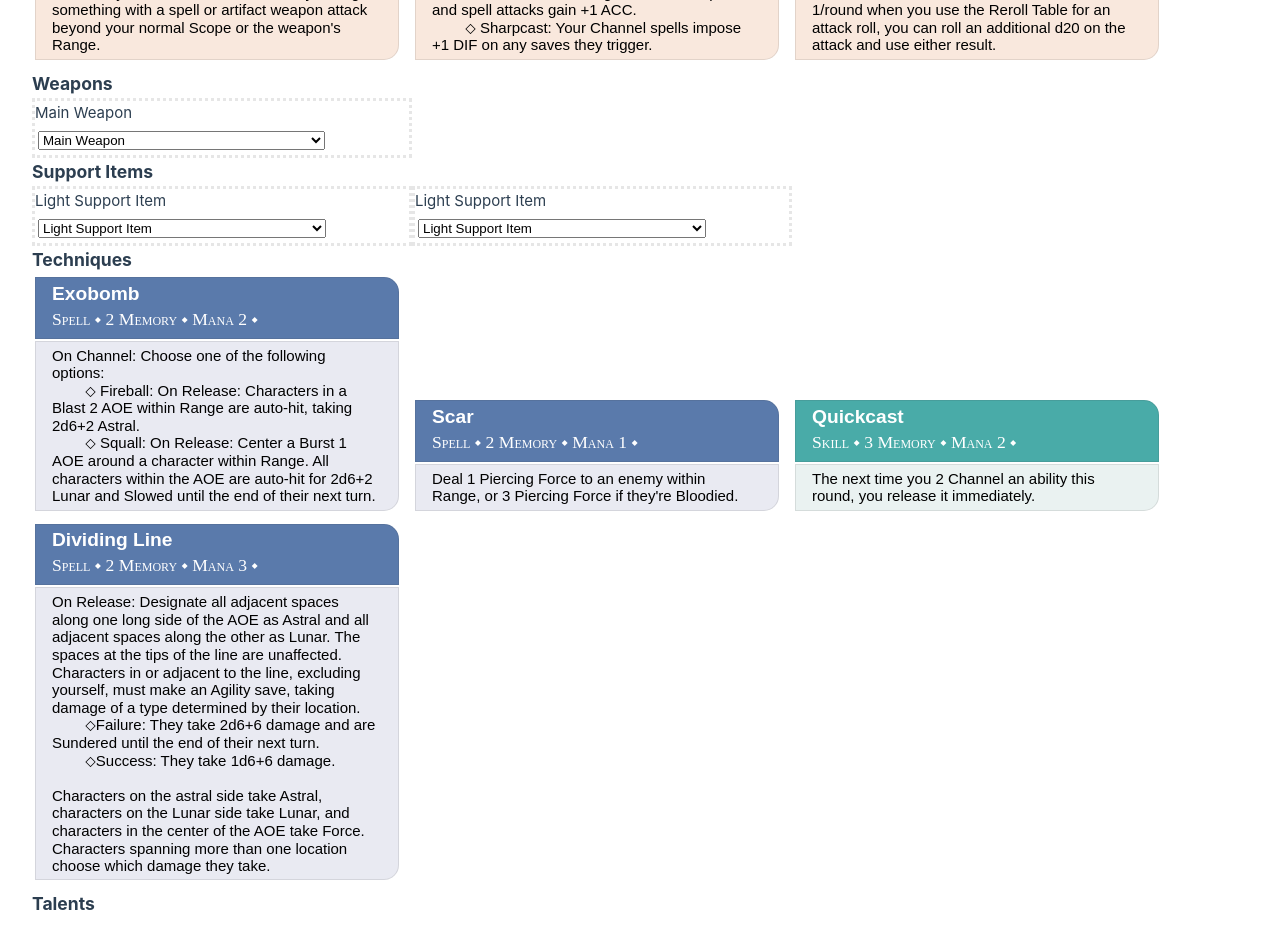
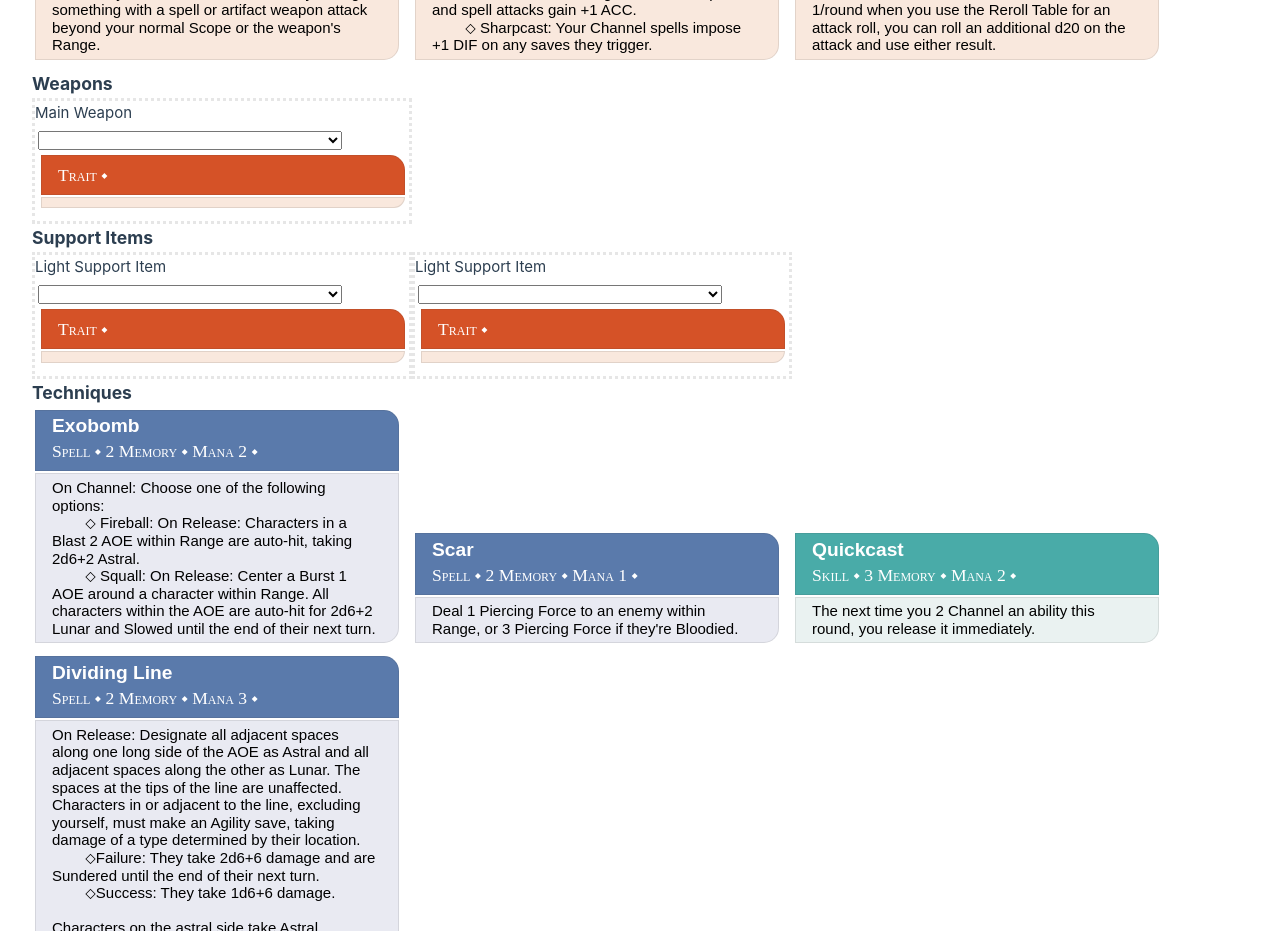
Before and after one commit to nimoooos/echofinder, a Vue app: page / in a window 1280 px wide. Shown: the part 900-1831 px from the top of the page. Built offline with nearby package versions, Linux system fonts and the light colour scheme.

Commit message:
fix: you can select your items now

```diff
--- a/src/App.vue
+++ b/src/App.vue
@@ -10,7 +10,7 @@ import AncestryTraitSelect from './components/CharacterCreator/ancestryTraitSele
 import JobSelect from './components/CharacterCreator/jobSelect.vue';
 import NavBar from './components/NavBar/NavBar.vue';
 import FeatureCard from './views/featureCard.vue';
-import { feature, license } from './data/licenseData';
+import { feature } from './data/licenseData';
 import SlotSelect from './components/CharacterCreator/slotSelect.vue';
 import type { iSupport, iWeapon } from './interfaces/iItem';
 
--- a/src/components/CharacterCreator/slotSelect.vue
+++ b/src/components/CharacterCreator/slotSelect.vue
@@ -1,8 +1,9 @@
 /** * Use this for weapon and support item slot select */
 <script setup lang="ts">
-import type { iSlot, iSupport, iWeapon, SlotSize } from '@/interfaces/iItem';
+import type { iSlot, iSupport, iWeapon } from '@/interfaces/iItem';
 import FeatureCard from '@/views/featureCard.vue';
-import { feature, license } from '@/data/licenseData';
+import { feature } from '@/data/licenseData';
+import { ref } from 'vue';
 
 const props = defineProps<{
   selectorType: 'Weapon' | 'Support Item';
@@ -11,10 +12,13 @@ const props = defineProps<{
 }>();
 const convertedSlotSize: string = { 2: 'Light', 3: 'Main', 4: 'Light/Light', 5: 'Heavy', 6: 'Main/Light' }[props.slotData.slotSize];
 
-const slot1Type = convertedSlotSize.split('/')[0];
-const slot2Type = convertedSlotSize.split('/')[1];
+const slot1Type: string = convertedSlotSize.split('/')[0];
+const slot2Type: string = convertedSlotSize.split('/')[1];
 
 const componentTitle = `${convertedSlotSize} ${props.selectorType}`;
+
+const slot1Feature = ref<string>(slot1Type);
+const slot2Feature = ref<string>(slot2Type);
 </script>
 
 <template>
@@ -23,21 +27,25 @@ const componentTitle = `${convertedSlotSize} ${props.selectorType}`;
     <table id="slot-holder">
       <tr>
         <td>
-          <select id="slot1">
+          <select id="slot1" v-model="slot1Feature">
             <option disabled selected value="">{{ slot1Type }} {{ props.selectorType }}</option>
-            <option v-for="unlock in props.unlocks" v-bind:key="unlock.name" :value="unlock.name">{{ unlock.name }}</option>
+            <option v-for="unlock in props.unlocks" v-bind:key="unlock.name" :value="unlock.name">
+              {{ unlock.name }}
+            </option>
           </select>
+          <FeatureCard v-if="slot1Feature" :feature="feature(slot1Feature)" />
         </td>
         <td>
           <select id="slot2" v-if="slot2Type != undefined">
             <option disabled selected value="">{{ slot2Type }} {{ props.selectorType }}</option>
-            <option v-for="unlock in props.unlocks" v-bind:key="unlock.name" :value="unlock.name">{{ unlock.name }}</option>
+            <option v-for="unlock in props.unlocks" v-bind:key="unlock.name" :value="unlock.name">
+              {{ unlock.name }}
+            </option>
           </select>
+          <FeatureCard v-if="slot2Feature" :feature="feature(slot2Feature)" />
         </td>
       </tr>
     </table>
-
-    <FeatureCard v-if="false" :feature="{ name: '', type: props.selectorType, text: '' }" />
   </div>
 </template>
 
```
